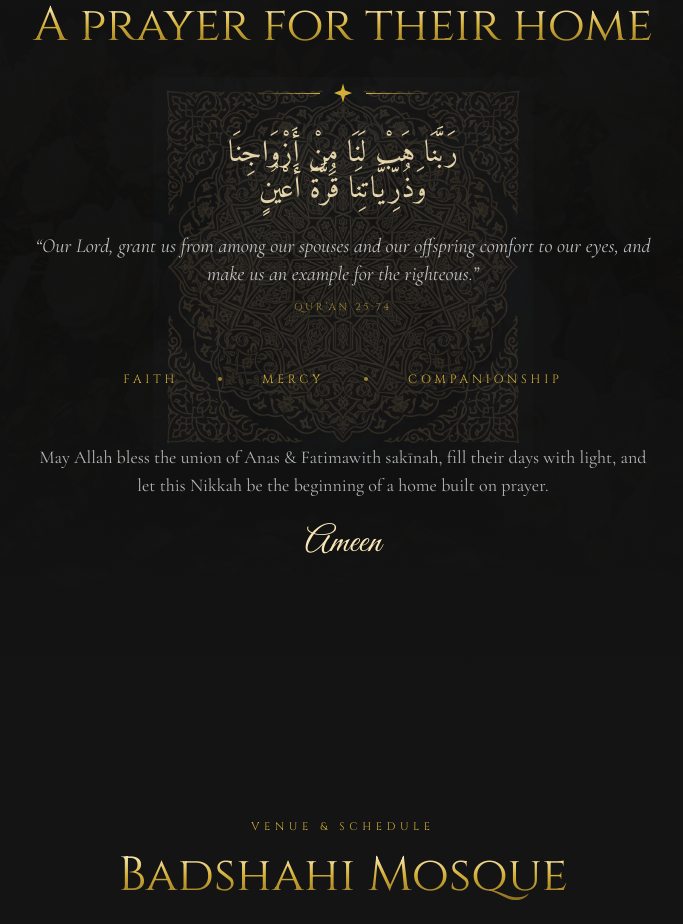
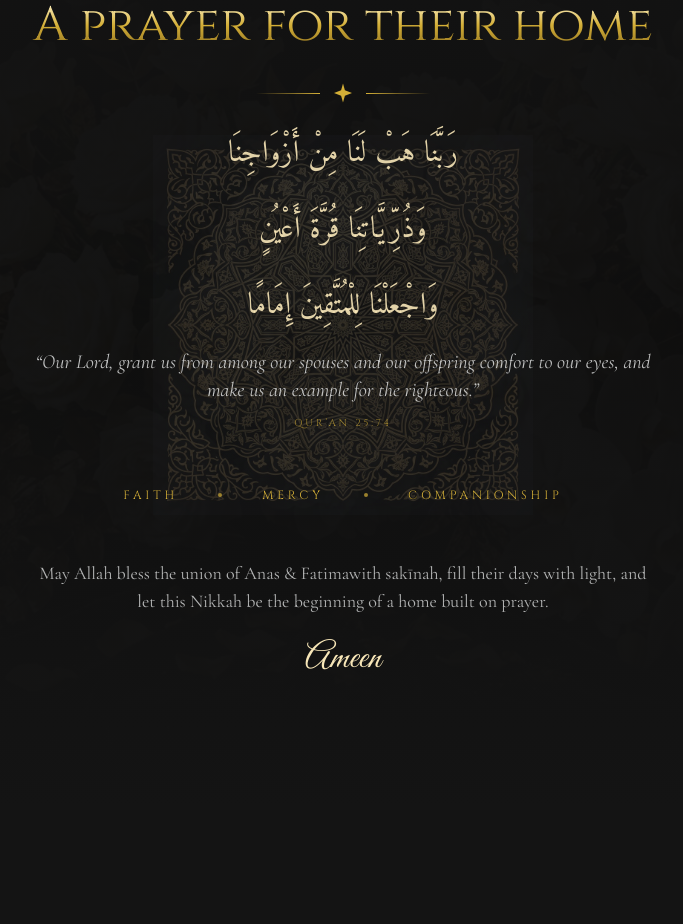
Before and after one commit to Anas-khan0331/Chat_App, a React (Vite) app: page / in a window 1280 px wide. Shown: the part 4220-5144 px from the top of the page, without its empty margins (297-980 px from the left). Built offline with nearby package versions, Linux system fonts and the light colour scheme.

Commit message:
Add breathing room between the Qur’an lines in the blessing section.
Co-authored-by: arena-agent <297053741+arena-agent@users.noreply.github.com>

```diff
--- a/src/components/Blessing.jsx
+++ b/src/components/Blessing.jsx
@@ -47,11 +47,17 @@ export default function Blessing() {
         </h2>
         <GoldDivider className="bless-reveal my-7 sm:my-8" />
 
-        <p className="bless-reveal font-amiri text-xl sm:text-3xl leading-relaxed text-gold-light/90">
-          رَبَّنَا هَبْ لَنَا مِنْ أَزْوَاجِنَا
-          <br />
-          وَذُرِّيَّاتِنَا قُرَّةَ أَعْيُنٍ
-        </p>
+        <div className="bless-reveal space-y-8 sm:space-y-10">
+          <p className="font-amiri text-xl sm:text-3xl leading-loose text-gold-light/90">
+            رَبَّنَا هَبْ لَنَا مِنْ أَزْوَاجِنَا
+          </p>
+          <p className="font-amiri text-xl sm:text-3xl leading-loose text-gold-light/90">
+            وَذُرِّيَّاتِنَا قُرَّةَ أَعْيُنٍ
+          </p>
+          <p className="font-amiri text-xl sm:text-3xl leading-loose text-gold-light/90">
+            وَاجْعَلْنَا لِلْمُتَّقِينَ إِمَامًا
+          </p>
+        </div>
         <p className="bless-reveal mt-6 font-cormorant italic text-base sm:text-xl text-ivory/75 leading-relaxed">
           “Our Lord, grant us from among our spouses and our offspring
           comfort to our eyes, and make us an example for the righteous.”
```
